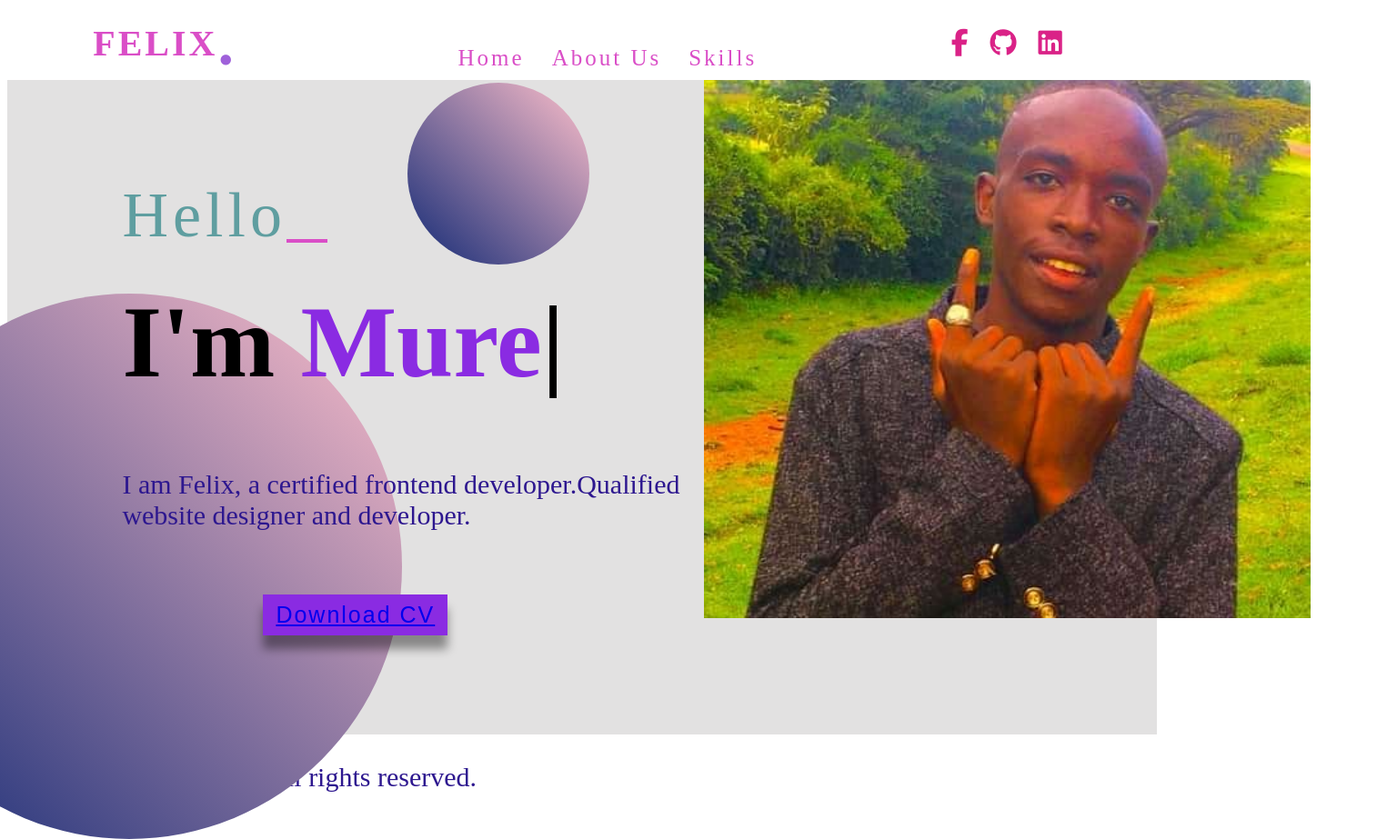
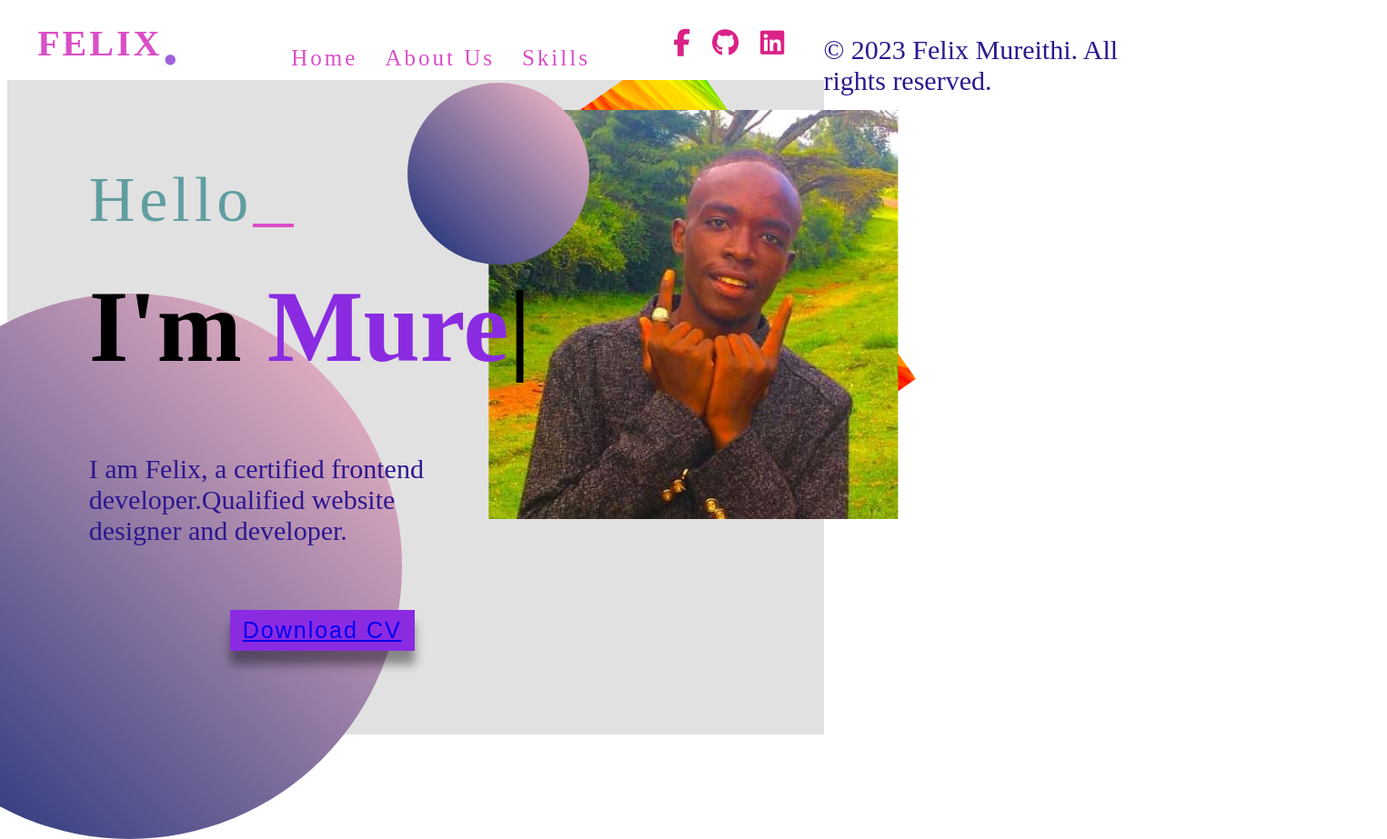
Before and after one commit to felixlastbornofficial/felix-portfolio, a plain HTML site: page index.html in a window 1280 px wide. Shown: the whole page at 91% size, 1525 px wide, since content can reach past the window. Drawn offline with nearby package versions, Linux system fonts and the light colour scheme.

Commit message:
Update index.html

```diff
--- a/index.html
+++ b/index.html
@@ -9,7 +9,7 @@
     <script src="https://kit.fontawesome.com/5e0e1ff247.js" crossorigin="anonymous"></script>
 
 </head>
-<body>
+<body style=" display: flex;">
 
     <div class="container">
         <nav>
```
